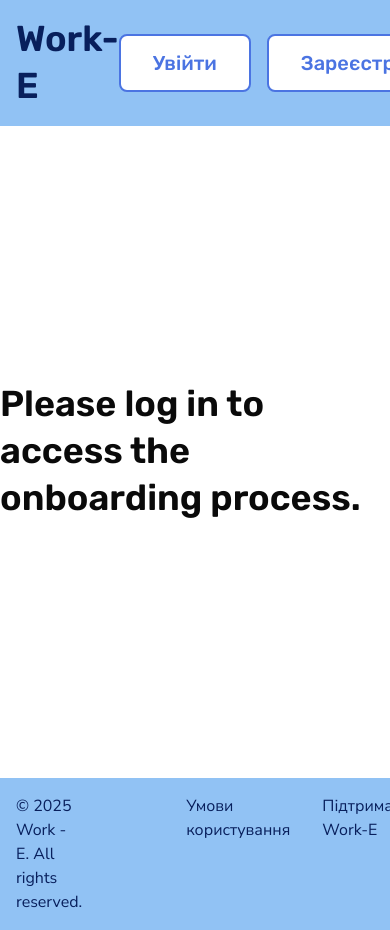
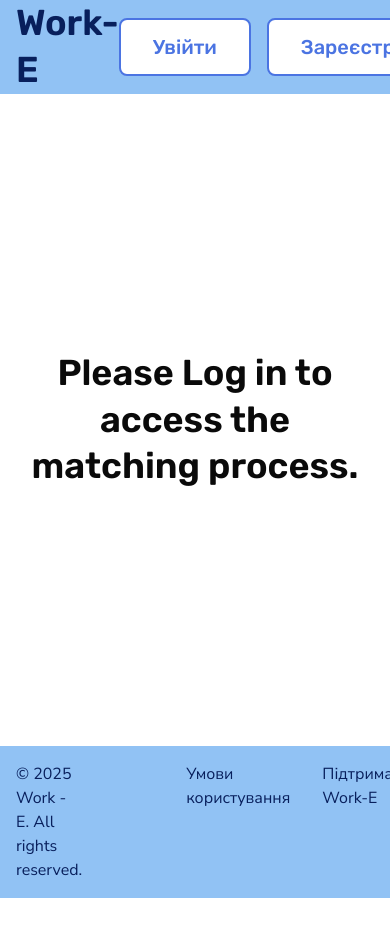
Before and after one commit to work-ee/work-e, a Next.js app: page /matching in a window 390 px wide. Shown: the top 930 px of the page. After the commit the page ends 898 px from the top, so only its background shows below. Built offline with nearby package versions, Linux system fonts and the light colour scheme; no server answers.

Commit message:
fix: update header height and adjust related components for consistency

```diff
--- a/app/(protected)/matching/page.tsx
+++ b/app/(protected)/matching/page.tsx
@@ -7,7 +7,11 @@ export default async function MatchingPage() {
   if (!session) {
     return (
       <main className="center-page">
-        <h1 className="heading-h2">Please log in to access the onboarding process.</h1>
+        <section className="section">
+          <div className="container text-center">
+            <h1 className="heading-h2">Please Log in to access the matching process.</h1>
+          </div>
+        </section>
       </main>
     );
   }
--- a/app/globals.css
+++ b/app/globals.css
@@ -91,6 +91,9 @@
   --color-error-bg: #ffc4c4;
   --color-success-main: #0fbb20;
   --color-success-bg: #d8fedc;
+
+  /*  Custom properties */
+  --header-height: 94px;
 }
 
 .dark {
--- a/components/jobs/AsideCheckSkills.tsx
+++ b/components/jobs/AsideCheckSkills.tsx
@@ -6,7 +6,7 @@ import { ModalCheckSkills } from "@/components/feedback";
 
 export const AsideCheckSkills = () => {
   return (
-    <div className="border-primary-100 flex flex-col gap-4 rounded-md p-6 shadow-[0_0_0_2px_var(--color-primary-100)] sm:px-6 lg:sticky lg:top-6">
+    <div className="border-primary-100 flex flex-col gap-4 rounded-md p-6 shadow-[0_0_0_2px_var(--color-primary-100)] sm:px-6 lg:sticky lg:top-[calc(var(--header-height)+1.5rem)] lg:self-start">
       <ul className="flex flex-col gap-4">
         <li className="relative flex items-center gap-2">
           <Check className="size-8 text-green-500" />
--- a/components/jobs/AsideFilterList.tsx
+++ b/components/jobs/AsideFilterList.tsx
@@ -33,7 +33,7 @@ export const AsideFilterList = () => {
         </div>
         <Slider
           min={0}
-          max={100}
+          max={20000}
           fromValue={range.from}
           toValue={range.to}
           onChange={(from, to) => setRange({ from, to })}
--- a/components/shared/Header.tsx
+++ b/components/shared/Header.tsx
@@ -12,7 +12,7 @@ export const Header = async () => {
   const { session, first_name, avatar_url } = await fetchCurrentUserData();
 
   return (
-    <header className="bg-primary-100 sticky top-0 z-50 flex min-h-[94px] items-center justify-between py-4">
+    <header className="bg-primary-100 sticky top-0 z-50 flex h-[var(--header-height)] items-center justify-between py-4">
       <div className="container">
         <div className="flex items-center justify-between">
           <Link href="/" className="logo heading-h2 text-primary-900">
```
